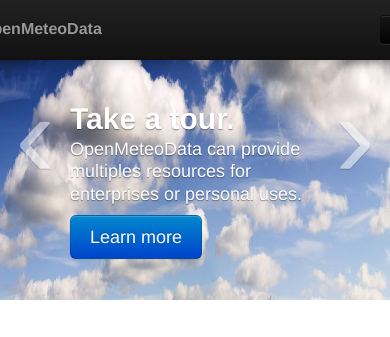
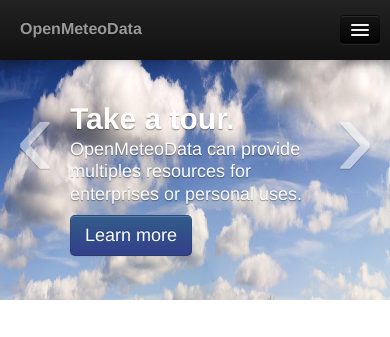
Before and after one commit to Lowav/OpenMeteoData, a PHP site: page / in a window 390 px wide. Shown: the top 337 px of the page. Run offline with PHP 8.4, Linux system fonts and the light colour scheme.

Commit message:
Fixed Smartphone bug + Added login modal + Customized colors.

```diff
--- a/index.php
+++ b/index.php
@@ -10,6 +10,7 @@
     <!-- Le styles -->
     <link href="css/bootstrap.css" rel="stylesheet">
     <link href="css/bootstrap-responsive.css" rel="stylesheet">
+    <link href="css/colors.css" rel="stylesheet">
     <style>
 
     /* GLOBAL STYLES
@@ -22,6 +23,42 @@
     }
 
 
+     /* CUSTOMIZE COLORS
+    -------------------------------------------------- */
+
+    /* Colors matched with slides, like the second one with clouds and blue sky */
+
+    .btn-primary {
+	  color: #ffffff;
+	  text-shadow: 0 -1px 0 rgba(0, 0, 0, 0.25);
+	  background-color: #32508a;
+	  background-image: -moz-linear-gradient(top, #325c8a, #323f8a);
+	  background-image: -webkit-gradient(linear, 0 0, 0 100%, from(#325c8a), to(#323f8a));
+	  background-image: -webkit-linear-gradient(top, #325c8a, #323f8a);
+	  background-image: -o-linear-gradient(top, #325c8a, #323f8a);
+	  background-image: linear-gradient(to bottom, #325c8a, #323f8a);
+	  background-repeat: repeat-x;
+	  filter: progid:DXImageTransform.Microsoft.gradient(startColorstr='#ff325c8a', endColorstr='#ff323f8a', GradientType=0);
+	  border-color: #323f8a #323f8a #1e2552;
+	  border-color: rgba(0, 0, 0, 0.1) rgba(0, 0, 0, 0.1) rgba(0, 0, 0, 0.25);
+	  *background-color: #323f8a;
+	  /* Darken IE7 buttons by default so they stand out more given they won't have borders */
+
+	  filter: progid:DXImageTransform.Microsoft.gradient(enabled = false);
+  }
+	.btn-primary:hover,
+	.btn-primary:active,
+	.btn-primary.active,
+	.btn-primary.disabled,
+	.btn-primary[disabled] {
+	  color: #ffffff;
+	  background-color: #323f8a;
+	  *background-color: #2b3677;
+	}
+	.btn-primary:active,
+	.btn-primary.active {
+	  background-color: #242e65 \9;
+	}
 
     /* CUSTOMIZE THE NAVBAR
     -------------------------------------------------- */
@@ -209,9 +248,9 @@
 
     @media (max-width: 767px) {
 
-      .navbar-inner {
-        margin: -20px;
-      }
+	  .navbar {
+	    margin: 0;
+	  }
 
       .carousel {
         margin-left: -20px;
@@ -285,14 +326,14 @@
               <span class="icon-bar"></span>
               <span class="icon-bar"></span>
             </a>
+
             <a class="brand" href="index.php">OpenMeteoData</a>
             <!-- Responsive Navbar Part 2: Place all navbar contents you want collapsed withing .navbar-collapse.collapse. -->
-            <div class="nav-collapse collapse">
+            <div class="nav-collapse collapse navbar-inverse-collapse">
               <ul class="nav">
                 <li class="active"><a href="#">Home</a></li>
                 <li><a href="#about">About</a></li>
                 <li><a href="#contact">European Data Problem</a></li>
-                <!-- Read about Bootstrap dropdowns at http://twitter.github.com/bootstrap/javascript.html#dropdowns -->
                 <li class="dropdown">
                   <a href="#" class="dropdown-toggle" data-toggle="dropdown">Technical <b class="caret"></b></a>
                   <ul class="dropdown-menu">
```
Also changed, not shown: other parts of index.php (+41 -3 lines).
